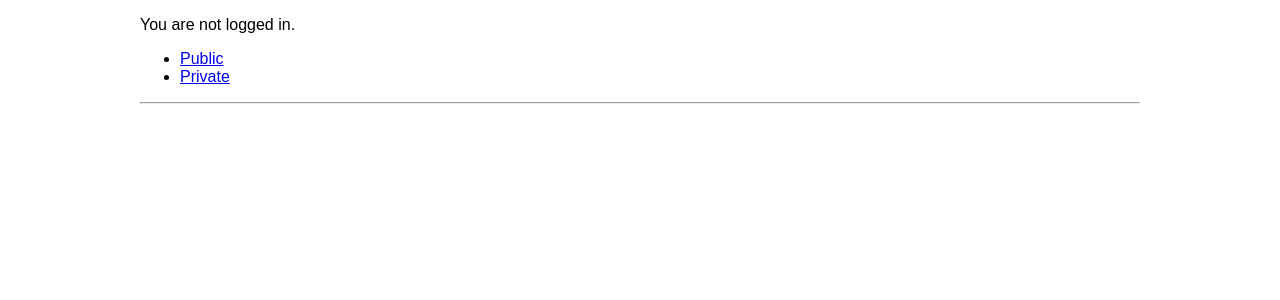
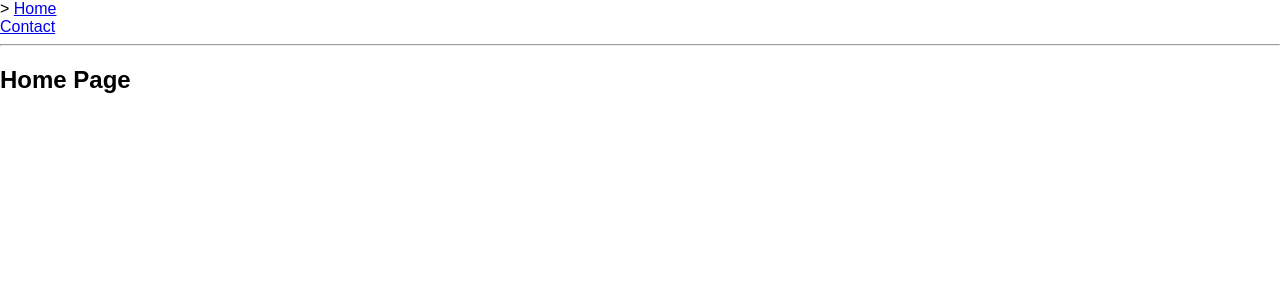
Before and after one commit to zfdesign/react-router-4, a React (Create React App) app: page / in a window 1280 px wide. Shown: the top 300 px of the page. Built offline with nearby package versions, Linux system fonts and the light colour scheme.

Commit message:
Customising links: Use of ‘Route children’  with ‘match’
This render prop takes in a function that receives all the same route props
as the component and render methods, except when a route doesn't match
the URL location.

```diff
--- a/src/App.js
+++ b/src/App.js
@@ -1,102 +1,53 @@
-import React, { Component } from 'react';
+import React from 'react'
 import {
+  BrowserRouter as Router,
   Route,
-  Link,
-  Redirect,
-  BrowserRouter as Router,
-} from 'react-router-dom';
-import { withRouter } from 'react-router'
+  Link
+} from 'react-router-dom'
 
-const Public = () => (
-  <div> This is a public page </div>
-);
 
-const Private = () => (
-  <div> This is a private page </div>
-);
+const Home = () => (
+  <div>
+    <h2>Home Page</h2>
+  </div>
+)
 
-class Login extends React.Component {
-  state = {
-    redirectToPreviousRoute: false
-  };
+const Contact = () => (
+  <div>
+    <h2>Contact Page</h2>
+  </div>
+)
 
-  login = () => {
-    AuthService.authenticate(() => {
-      this.setState({ redirectToPreviousRoute: true });
-    });
-  };
+const CustomLink = ({ children, to, exact }) => (
+  <Route path={to} exact={exact} children={({ match }) => (
+    <div className={match ? 'active' : ''}>
+      {match ? '> ' : ''}
+      <Link to={to}>
+        {children}
+      </Link>
+    </div>
+  )}/>
+)
 
-  render() {
-    const { from } = this.props.location.state || { from: { pathname: "/" } };
-    const { redirectToPreviousRoute } = this.state;
-
-    if (redirectToPreviousRoute) {
-      return <Redirect to={from} />;
-    }
-
-    return (
-      <div>
-        <p>You must log in to view the page at {from.pathname}</p>
-        <button onClick={this.login}>Log in</button>
-      </div>
-    );
-  }
-}
-
-const AuthService = {
-  isAuthenticated: false,
-  authenticate(cb) {
-    this.isAuthenticated = true
-    setTimeout(cb, 100)
-  },
-  logout(cb) {
-    this.isAuthenticated = false
-    setTimeout(cb, 100)
-  }
-};
-
-const SecretRoute = ({ component: Component, ...rest }) => (
-  <Route {...rest} render={(props) => (
-    AuthService.isAuthenticated === true
-      ? <Component {...props} />
-      : <Redirect to={{
-          pathname: '/login',
-          state: { from: props.location }
-        }} />
-  )} />
-);
-
-const AuthStatus = withRouter(({ history }) => (
-  AuthService.isAuthenticated ? (
-    <p>
-      Welcome! <button onClick={() => {
-        AuthService.logout(() => history.push('/'))
-      }}>Sign out</button>
-    </p>
-  ) : (
-    <p>You are not logged in.</p>
-  )
-));
-
-class App extends Component {
+class App extends React.Component {
   render() {
     return (
       <Router>
-        <div style={{width: 1000, margin: '0 auto'}}>
-          <AuthStatus />
-          <ul>
-            <li><Link to='/public'> Public </Link></li>
-            <li><Link to='/private'> Private </Link></li>
-          </ul>
+        <div>
+            <CustomLink exact={true} to="/">
+              Home
+            </CustomLink>
+            <CustomLink to="/contact">
+              Contact
+            </CustomLink>
 
           <hr/>
 
-          <Route path='/public' component={Public} />
-          <Route path="/login" component={Login}/>
-          <SecretRoute path='/private' component={Private} />
+          <Route exact path="/" component={Home}/>
+          <Route path="/contact" component={Contact}/>
         </div>
       </Router>
-    );
+    )
   }
 }
 
```
